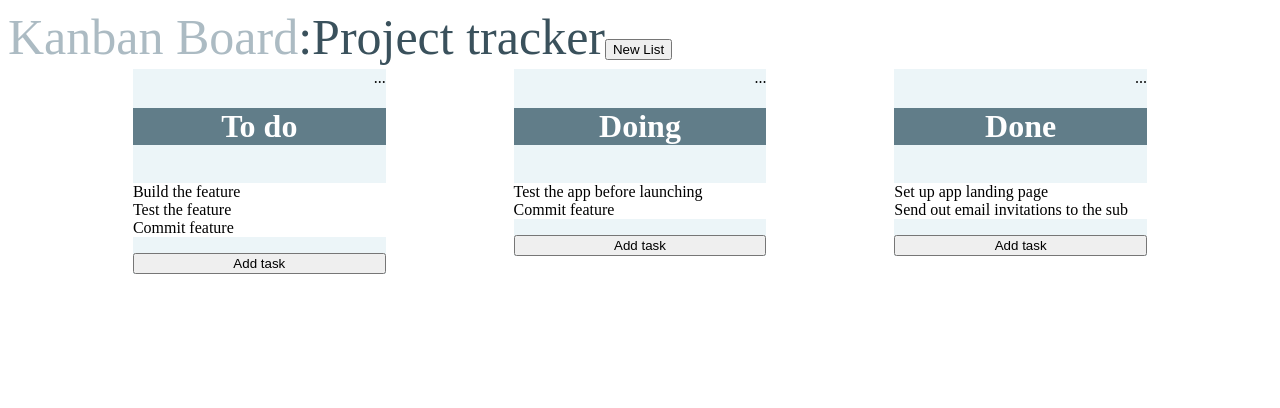
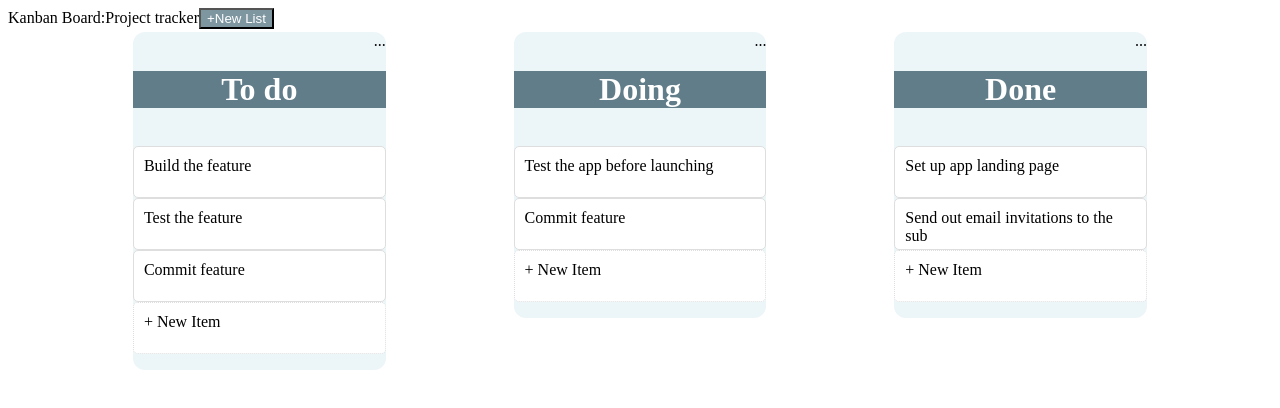
Before and after one commit to braniubojni/notes_list, a Vue app: page / in a window 1280 px wide. Shown: the top 408 px of the page. Built offline with nearby package versions, Linux system fonts and the light colour scheme.

Commit message:
Style improved

```diff
--- a/src/App.vue
+++ b/src/App.vue
@@ -1,44 +1,3 @@
 <template>
   <router-view />
-  <!-- <span class="header1">Kanban Board</span
-  ><span class="header2">:Project tracker</span>
-  <div class="tables">
-    <div class="box"><span class="topic">TO DO</span></div>
-    <div class="box"><span class="topic">DOING</span></div>
-    <div class="box"><span class="topic">DONE</span></div>
-  </div> -->
 </template>
-
-<style>
-.tables {
-  display: flex;
-}
-
-.box {
-  display: flex;
-  width: 30%;
-  height: auto;
-  border: solid 10px white;
-  background-color: #ecf5f8;
-  justify-content: center;
-}
-
-.topic {
-  text-align: center;
-  background-color: hsl(199deg 17% 46%);
-  color: white;
-  width: 100%;
-  height: 60px;
-  font-size: 35px;
-  padding-top: 5%;
-}
-
-.header1 {
-  color: #acbbc3;
-  font-size: 50px;
-}
-.header2 {
-  color: #3a515c;
-  font-size: 50px;
-}
-</style>
--- a/src/components/RenderNotes.vue
+++ b/src/components/RenderNotes.vue
@@ -1,5 +1,5 @@
 <template>
-  <button class="addBtn" @click="onAddList">New List</button>
+  <button class="addBtn" @click="onAddList">+New List</button>
   <div class="mainWrapper">
     <div class="notesList" v-for="note in noteList" :key="note.id">
       <Dropdown />
@@ -9,8 +9,8 @@
         <li v-for="(todo, index) in note.tasks" :key="index + Date.now()">
           {{ todo }}
         </li>
+        <li class="newItem" @click="onNewTask(note.id)">+ New Item</li>
       </ul>
-      <button @click="onNewTask(note.id)">Add task</button>
     </div>
   </div>
 </template>
@@ -77,6 +77,7 @@ export default defineComponent({
   background-color: #ecf5f8;
   height: auto;
   width: 20%;
+  border-radius: 15px;
 }
 h1 {
   background-color: hsl(199deg 17% 46%);
@@ -93,8 +94,24 @@ ul {
 }
 li {
   background: #fff;
+  height: 30px;
+  border: solid 1px hsl(180deg 1% 87%);
+  border-radius: 5px;
+    padding: 10px;
 }
 .addBtn {
   align-self: flex-end;
 }
+
+.newItem {
+  background: white;
+  border-style: dotted;
+  cursor: pointer;
+
+}
+
+.addBtn{
+  color: white;
+  background: hsl(198deg 15% 56%);;
+}
 </style>
```
